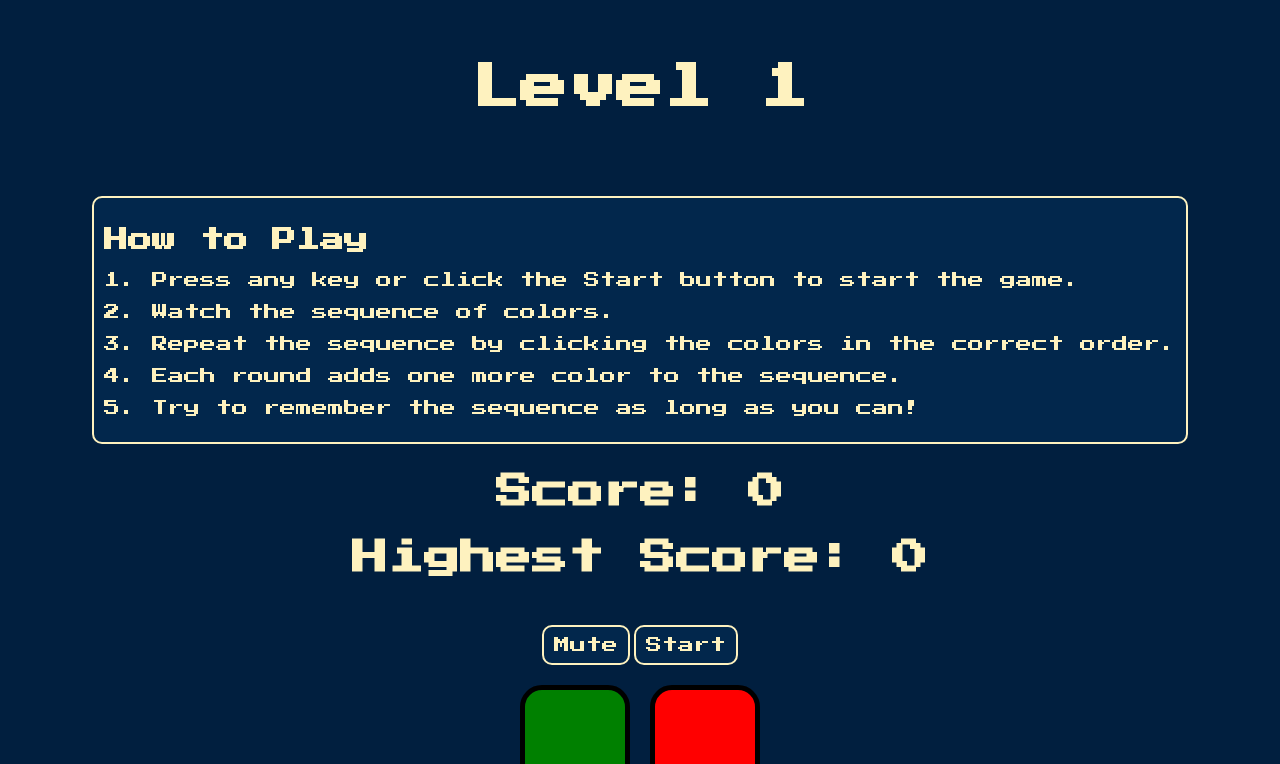
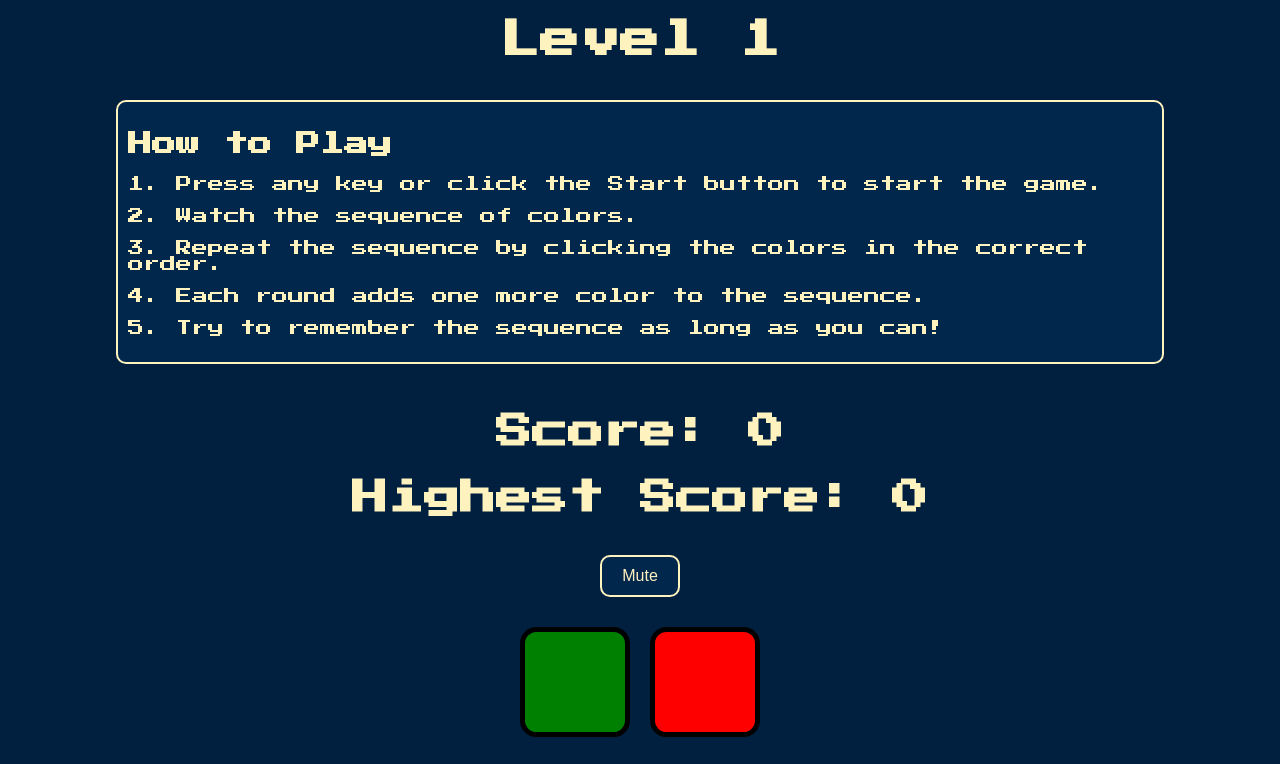
Before and after one commit to Ayu1404/Simon-Game, a plain HTML site: page index.html in a window 1280 px wide. Both pictures are taken after a click on the button "Start". Shown: the top 764 px of the page. Drawn offline with nearby package versions, Linux system fonts and the light colour scheme.

Commit message:
Resolved merge conflicts

```diff
--- a/game.js
+++ b/game.js
@@ -24,6 +24,7 @@ function startGame() {
     $("#level-title").text("Level " + level);
     $("#score").show();
     $("#sound-toggle").show();
+    $("#start-button").hide();
     nextSequence();
     started = true;
 }
@@ -57,7 +58,7 @@ function checkAnswer(currentLevel) {
         setTimeout(function() {
             $("body").removeClass("game-over")
         }, 200);
-        $("#level-title").text("Game Over, Press Any Key to Restart");
+        $("#level-title").text("Game Over, Press Any Key or Click Start to Restart");
 
         // Update the highest score
         if (score > highScore) {
@@ -103,4 +104,5 @@ function startOver() {
     $("#score-value").text(score);
     $("#score").hide();
     $("#sound-toggle").hide();
+    $("#start-button").show();
 }
--- a/index.html
+++ b/index.html
@@ -30,11 +30,11 @@
       <h2>Highest Score: <span id="high-score-value">0</span></h2>
     </div>
 
+    <!-- Start Button for Mobile Devices -->
+    <button id="start-button">Start</button>
+
     <!-- Sound Toggle Button (Hidden Initially) -->
     <button id="sound-toggle" style="display:none;">Mute</button>
-
-    <!-- Start Button for Mobile Devices -->
-    <button id="start-button">Start</button>
 
     <div class="container">
       <div class="row">
--- a/styles.css
+++ b/styles.css
@@ -4,12 +4,12 @@ body {
   color: #FEF2BF;
   margin: 0;
   padding: 0;
+  font-family: 'Press Start 2P', cursive;
 }
 
 #level-title {
-  font-family: 'Press Start 2P', cursive;
-  font-size: 3rem;
-  margin: 5%;
+  font-size: 2.5rem;
+  margin: 20px 0;
   color: #FEF2BF;
 }
 
@@ -34,7 +34,12 @@ body {
   height: 100px;
   width: 100px;
   border: 5px solid black;
-  border-radius: 20%;
+  border-radius: 15%;
+  transition: background-color 0.3s, transform 0.1s;
+}
+
+.btn:active {
+  transform: scale(0.9);
 }
 
 .game-over {
@@ -64,45 +69,40 @@ body {
 }
 
 #score {
-  font-family: 'Press Start 2P', cursive;
   font-size: 1.5rem;
-  margin-top: 20px;
-  margin-bottom: 10px;
+  margin-top: 10px;
   color: #FEF2BF;
 }
 
 #instructions {
-  font-family: 'Press Start 2P', cursive;
   font-size: 1rem;
-  margin-top: 20px;
+  margin: 20px 0;
   padding: 10px;
   background-color: #02274C;
   border: 2px solid #FEF2BF;
   border-radius: 10px;
   display: inline-block;
   text-align: left;
+  max-width: 80%;
 }
 
-#sound-toggle {
-  font-family: 'Press Start 2P', cursive;
+#sound-toggle, #start-button {
   font-size: 1rem;
-  padding: 10px;
-  margin-top: 20px;
+  padding: 10px 20px;
+  margin: 10px;
   background-color: #02274C;
   color: #FEF2BF;
   border: 2px solid #FEF2BF;
   border-radius: 10px;
   cursor: pointer;
+  transition: background-color 0.3s, transform 0.1s;
 }
 
-#start-button {
-  font-family: 'Press Start 2P', cursive;
-  font-size: 1rem;
-  padding: 10px;
-  margin-top: 20px;
-  background-color: #02274C;
-  color: #FEF2BF;
-  border: 2px solid #FEF2BF;
-  border-radius: 10px;
-  cursor: pointer;
+#sound-toggle:hover, #start-button:hover {
+  background-color: #FEF2BF;
+  color: #02274C;
 }
+
+#sound-toggle:active, #start-button:active {
+  transform: scale(0.95);
+}
```
